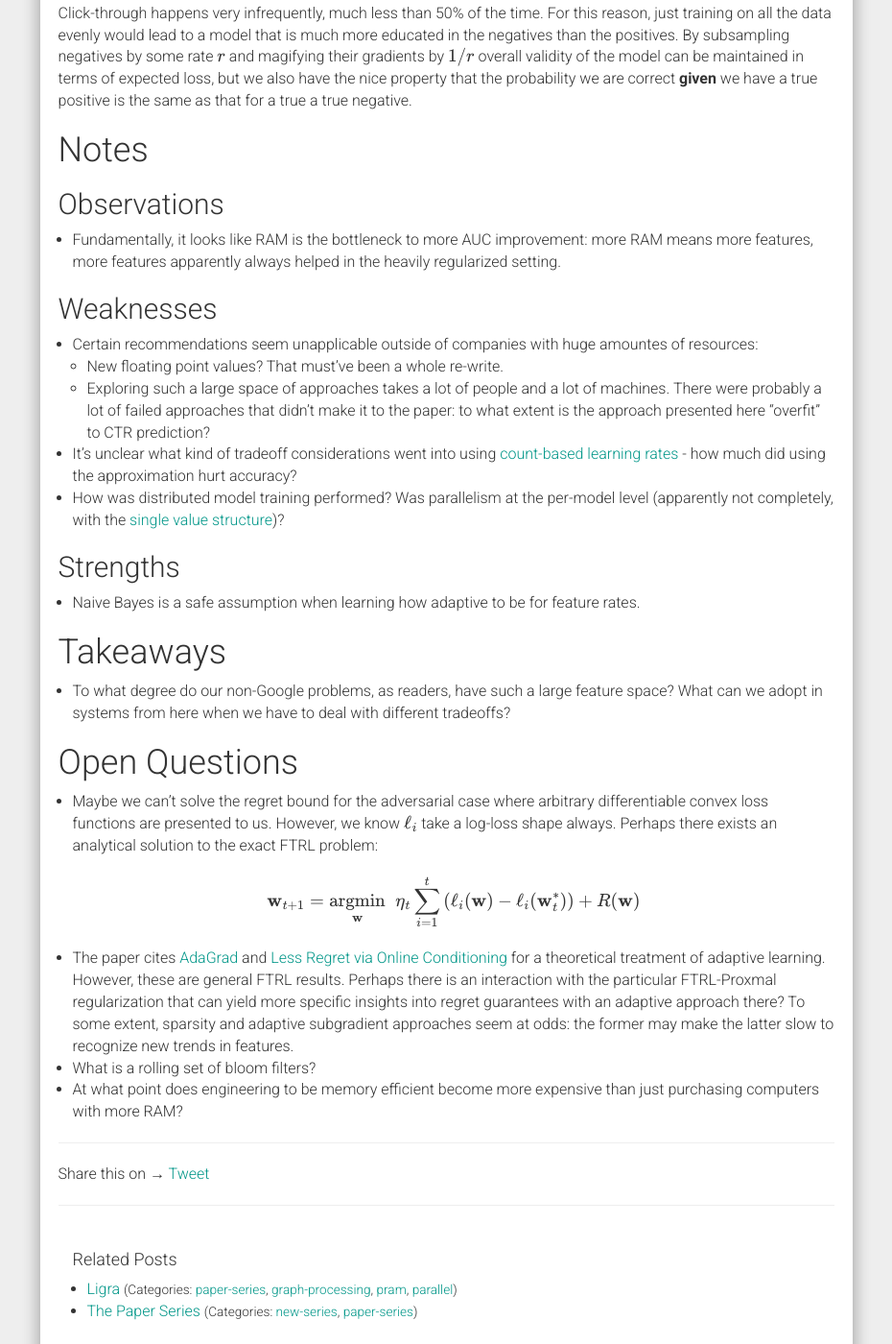
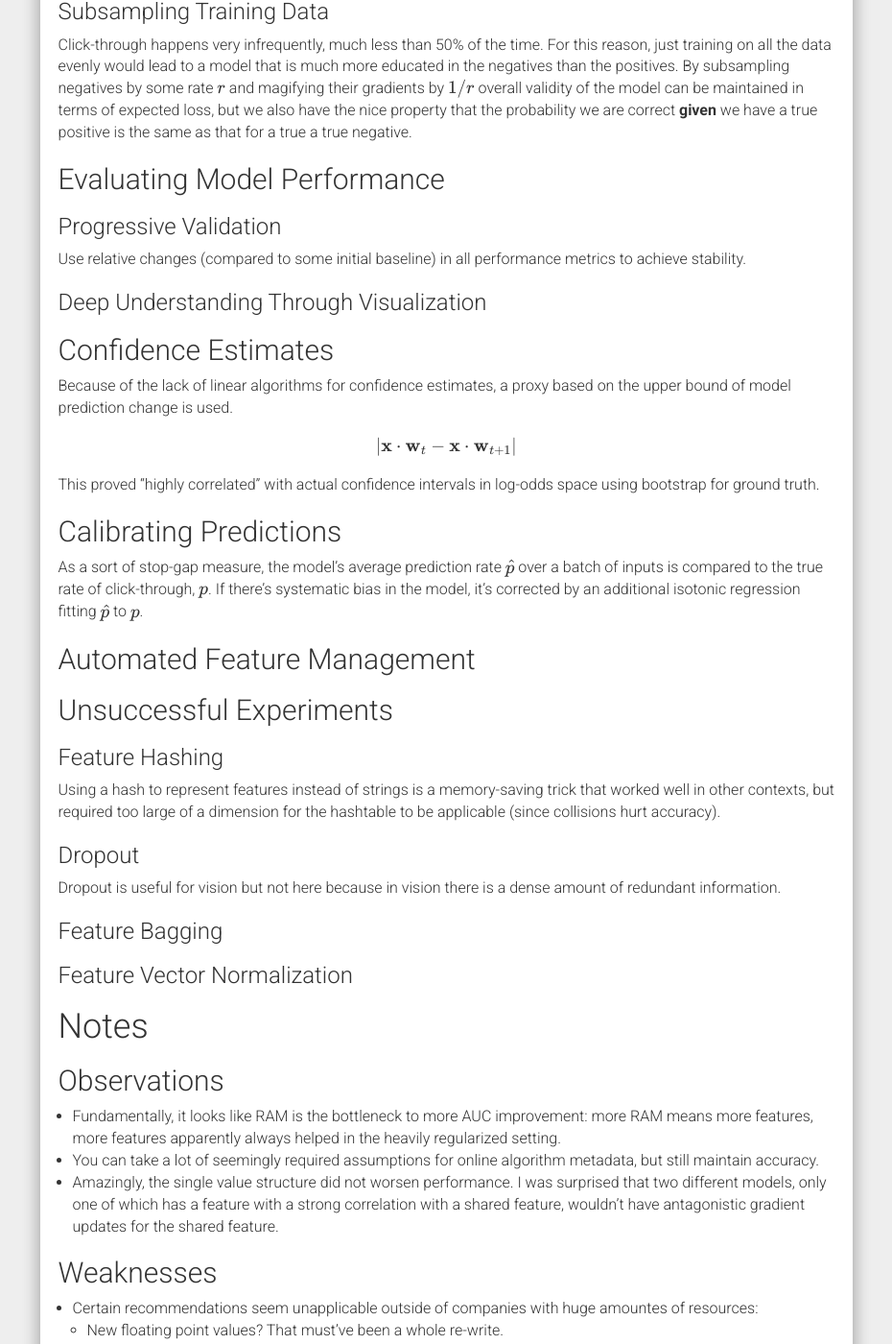
Before and after one commit to vlad17/vlad17.github.io, a Jekyll site: the page built from _posts/2016-07-17-ad-click-prediction.md, in a window 1280 px wide and 1400 px high, scrolled down 4185 px. Shown: the whole window at 96% size, without its empty margins (321-1251 px from the left). Built offline with Jekyll 4.4.1, drawn with Linux system fonts in a browser that asks for light colours; nearby versions of some CDN libraries; formulas are drawn with MathJax 3; comment, search, counter and statistics services are not loaded; some of the changed text lies outside the part shown.

Commit message:
Everything but single-value structure done

```diff
--- a/_posts/2016-07-17-ad-click-prediction.md
+++ b/_posts/2016-07-17-ad-click-prediction.md
@@ -151,27 +153,68 @@ Effectively, this makes a Naive-Bayes assumption for adaptive learning, but does
 
 Click-through happens very infrequently, much less than 50% of the time. For this reason, just training on all the data evenly would lead to a model that is much more educated in the negatives than the positives. By subsampling negatives by some rate \\(r\\) and magifying their gradients by \\(1/r\\) overall validity of the model can be maintained in terms of expected loss, but we also have the nice property that the probability we are correct **given** we have a true positive is the same as that for a true a true negative.
 
+## Evaluating Model Performance
+
+### Progressive Validation
+Use relative changes (compared to some initial baseline) in all performance metrics to achieve stability.
+
+### Deep Understanding Through Visualization
+
+## Confidence Estimates
+
+Because of the lack of linear algorithms for confidence estimates, a proxy based on the upper bound of model prediction change is used.
+\\[
+\left\vert\textbf{x}\cdot\textbf{w}\_{t}-\textbf{x}\cdot\textbf{w}\_{t+1}\right\vert
+\\]
+
+This proved "highly correlated" with actual confidence intervals in log-odds space using bootstrap for ground truth.
+
+## Calibrating Predictions
+
+As a sort of stop-gap measure, the model's average prediction rate \\(\hat{p}\\) over a batch of inputs is compared to the true rate of click-through, \\(p\\). If there's systematic bias in the model, it's corrected by an additional isotonic regression fitting \\(\hat{p}\\) to \\(p\\).
+
+## Automated Feature Management
+
+## Unsuccessful Experiments
+
+### Feature Hashing
+
+Using a hash to represent features instead of strings is a memory-saving trick that worked well in other contexts, but required too large of a dimension for the hashtable to be applicable (since collisions hurt accuracy).
+
+### Dropout
+
+Dropout is useful for vision but not here because in vision there is a dense amount of redundant information.
+
+### Feature Bagging
+
+### Feature Vector Normalization
+
 # Notes
 
 ## Observations
 
 * Fundamentally, it looks like RAM is the bottleneck to more AUC improvement: more RAM means more features, more features apparently always helped in the heavily regularized setting.
+* You can take a lot of seemingly required assumptions for online algorithm metadata, but still maintain accuracy.
+* Amazingly, the single value structure did not worsen performance. I was surprised that two different models, only one of which has a feature with a strong correlation with a shared feature, wouldn't have antagonistic gradient updates for the shared feature.
 
 ## Weaknesses
 
 * Certain recommendations seem unapplicable outside of companies with huge amountes of resources:
   * New floating point values? That must've been a whole re-write.
-  * Exploring such a large space of approaches takes a lot of people and a lot of machines. There were probably a lot of failed approaches that didn't make it to the paper: to what extent is the approach presented here "overfit" to CTR prediction?
-* It's unclear what kind of tradeoff considerations went into using [count-based learning rates](#computing-learning-rates-with-counts) - how much did using the approximation hurt accuracy?
+  * Exploring such a large space of approaches takes a lot of people and a lot of machines. There were probably a lot of failed approaches that didn't make it to the paper: to what extent is the approach presented here "overfit" to CTR prediction? Some of the "failed approaches" even mentioned in the paper don't have a good explanation behind them, which is indicative of the aforementioned problem.
+* It's unclear what lead to using [count-based learning rates](#computing-learning-rates-with-counts) or [prediciton calibration](#calibrating-predictions) - how much did these methods hurt accuracy.
 * How was distributed model training performed? Was parallelism at the per-model level (apparently not completely, with the [single value structure](#a-single-value-structure))?
 
 ## Strengths
 
-* Naive Bayes is a safe assumption when learning how adaptive to be for feature rates.
+* Naive Bayes can be safe assumption when learning how adaptive to be for feature rates.
+* Insane RAM savings through multiple ingenious, well-engineered solutions.
+* Simple methods are made predictive at scale.
 
 # Takeaways
 
 * To what degree do our non-Google problems, as readers, have such a large feature space? What can we adopt in systems from here when we have to deal with different tradeoffs?
+* Probabilistic feature selection is a novel, online method for both reducing noice and RAM use. It can definately be used elsewhere.
 
 # Open Questions
 
```
Also changed, not shown: other parts of _posts/2016-07-17-ad-click-prediction.md (+3 -1 lines).
